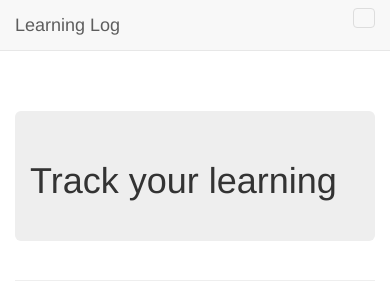
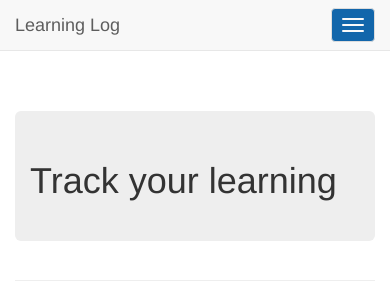
Before and after one commit to kbehlers/DevCampPythonWorkSpace, a Django app: page / in a window 390 px wide. Shown: the top 300 px of the page. Run offline with Django 3.2, Linux system fonts and the light colour scheme; some libraries are stand-ins or nearby versions.

Commit message:
style mobile menu button

```diff
--- /dev/null
+++ b/django-learning-log/learning_log/static/learning_log/style.css
@@ -0,0 +1,16 @@
+.navbar-toggle.collapsed {
+    /* !important so that collapsed state always stays this color */
+    background-color: #1266AB !important;
+}
+
+.navbar-toggle{
+    background-color: #063D6B;
+}
+
+.navbar-default .navbar-toggle:focus, .navbar-default .navbar-toggle:hover {
+    background-color: #063D6B;
+}
+
+.navbar-default .navbar-toggle .icon-bar {
+    background-color: #f9f9f9;
+}
--- a/django-learning-log/learning_logs/templates/learning_logs/base.html
+++ b/django-learning-log/learning_logs/templates/learning_logs/base.html
@@ -1,4 +1,5 @@
 {% load bootstrap3 %}
+{% load static %}
 
 <!DOCTYPE html>
 <html lang="en">
@@ -9,15 +10,19 @@
     <title>Learning Log</title>
     {% bootstrap_css %}
     {% bootstrap_javascript %}
+    <link rel="stylesheet" href="{% static 'learning_log/style.css' type='text/css' %}">
 </head>
 <body>
     <!-- Static navbar -->
     <nav class="navbar navbar-default navbar-static-top">
         <div class="container">
             <div class="navbar-header">
-                <button type="button" class="navbar-toggle collapsed"
+                <button id='hamburger' type="button" class="navbar-toggle collapsed"
                     data-toggle="collapse" data-target="#navbar"
                     aria-expanded='false' aria-controls="navbar">
+                    <span class="icon-bar"></span>
+                    <span class="icon-bar"></span>
+                    <span class="icon-bar"></span>
                 </button>
                 <a href="{% url 'learning_logs:index' %}" class="navbar-brand">
                     Learning Log
```
Also changed, not shown: django-learning-log/learning_log/settings.py (+8 -1 lines).
